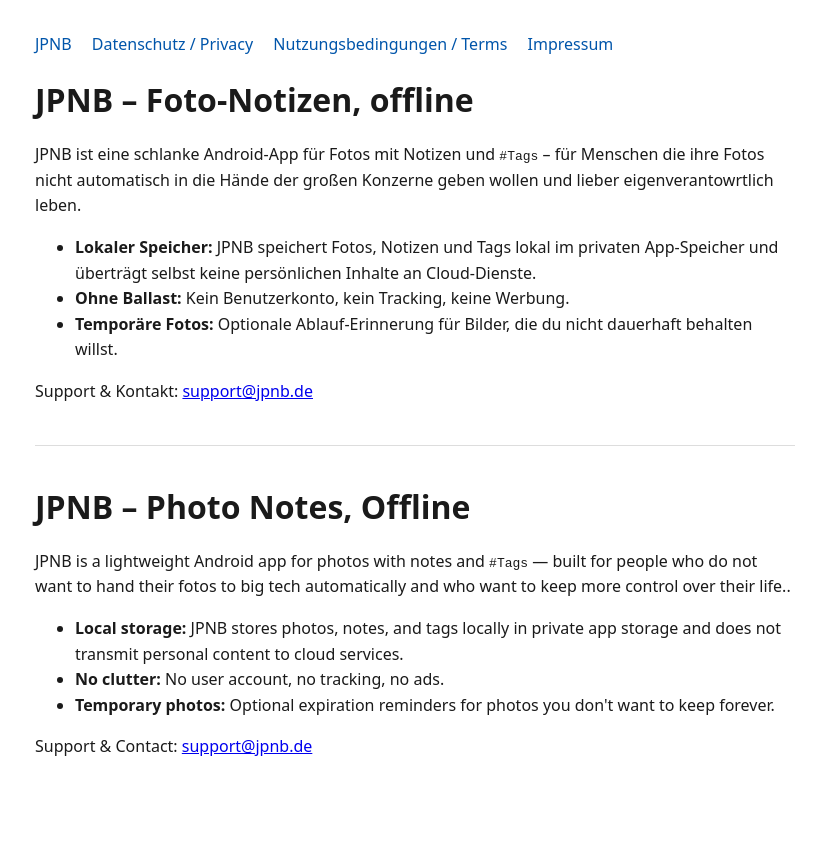
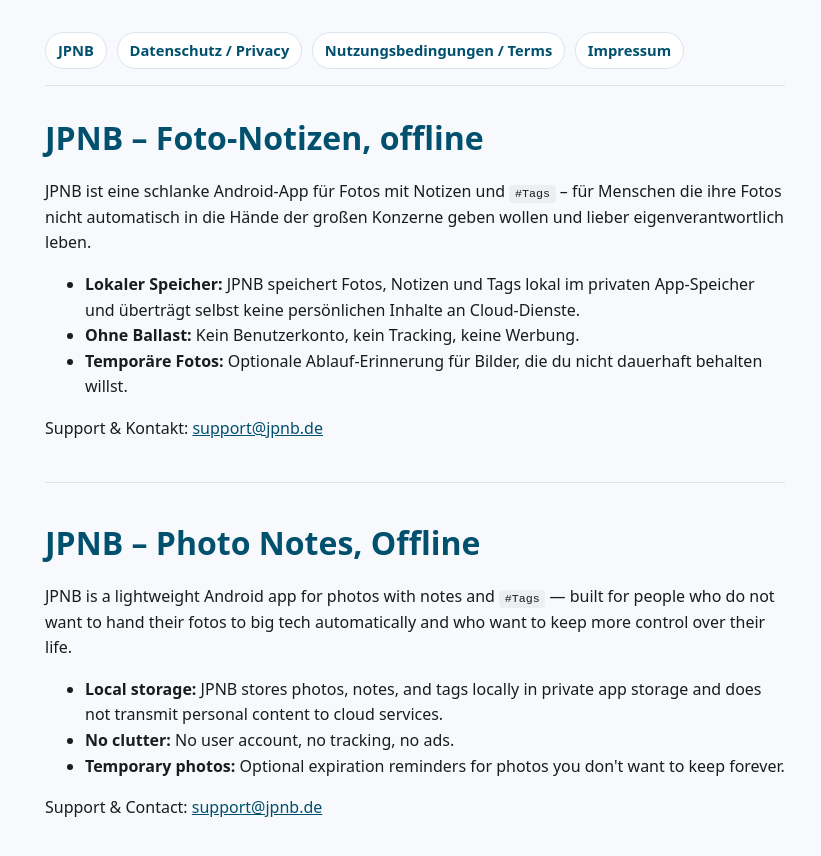
Before and after one commit to acgabs/jpnb-site, a plain HTML site: page index.html in a window 1280 px wide. Shown: the whole page, without its empty margins (225-1046 px from the left). Before the commit the page ends 800 px from the top, so only its background shows below. Drawn offline with Linux system fonts and the light colour scheme.

Commit message:
Apply JPNB theme styling

```diff
--- a/index.html
+++ b/index.html
@@ -4,13 +4,7 @@
   <meta charset="UTF-8">
   <meta name="viewport" content="width=device-width, initial-scale=1.0">
   <title>JPNB – Photo Notes, Offline</title>
-  <style>
-    body { font-family: system-ui, -apple-system, sans-serif; line-height: 1.6; max-width: 760px; margin: 2rem auto; padding: 0 1rem; color: #1a1a1a; }
-    h1, h2 { line-height: 1.3; }
-    hr { margin: 2.5rem 0; border: 0; border-top: 1px solid #ddd; }
-    nav a { margin-right: 1rem; color: #0055aa; text-decoration: none; }
-    nav a:hover { text-decoration: underline; }
-  </style>
+  <link rel="stylesheet" href="style.css">
 </head>
 <body>
   <nav>
@@ -22,7 +16,7 @@
 
   <h1>JPNB – Foto-Notizen, offline</h1>
   <p>
-    JPNB ist eine schlanke Android-App für Fotos mit Notizen und <code>#Tags</code> – für Menschen die ihre Fotos nicht automatisch in die Hände der großen Konzerne geben wollen und lieber eigenverantowrtlich leben.
+    JPNB ist eine schlanke Android-App für Fotos mit Notizen und <code>#Tags</code> – für Menschen die ihre Fotos nicht automatisch in die Hände der großen Konzerne geben wollen und lieber eigenverantwortlich leben.
   </p>
   <ul>
     <li><strong>Lokaler Speicher:</strong> JPNB speichert Fotos, Notizen und Tags lokal im privaten App-Speicher und überträgt selbst keine persönlichen Inhalte an Cloud-Dienste.</li>
@@ -37,7 +31,7 @@
 
   <h1>JPNB – Photo Notes, Offline</h1>
   <p>
-    JPNB is a lightweight Android app for photos with notes and <code>#Tags</code> — built for people who do not want to hand their fotos to big tech automatically and who want to keep more control over their life..
+    JPNB is a lightweight Android app for photos with notes and <code>#Tags</code> — built for people who do not want to hand their fotos to big tech automatically and who want to keep more control over their life.
   </p>
   <ul>
     <li><strong>Local storage:</strong> JPNB stores photos, notes, and tags locally in private app storage and does not transmit personal content to cloud services.</li>
--- /dev/null
+++ b/style.css
@@ -0,0 +1,94 @@
+:root {
+  --bg: #F7F9FD;
+  --surface: #FFFFFF;
+  --surface-alt: #ECEEF1;
+  --text: #191C1F;
+  --text-muted: #40484E;
+  --primary: #00506E;
+  --primary-soft: #CFEAFD;
+  --border: #DBE4EB;
+}
+
+@media (prefers-color-scheme: dark) {
+  :root {
+    --bg: #101416;
+    --surface: #1D2023;
+    --surface-alt: #272A2D;
+    --text: #E0E3E6;
+    --text-muted: #BFC8CF;
+    --primary: #87CFF9;
+    --primary-soft: #005C7D;
+    --border: #40484E;
+  }
+}
+
+* {
+  box-sizing: border-box;
+}
+
+body {
+  font-family: system-ui, -apple-system, BlinkMacSystemFont, "Segoe UI", sans-serif;
+  line-height: 1.6;
+  max-width: 780px;
+  margin: 0 auto;
+  padding: 2rem 1.25rem 3rem;
+  background-color: var(--bg);
+  color: var(--text);
+}
+
+nav {
+  display: flex;
+  flex-wrap: wrap;
+  gap: 0.6rem;
+  margin-bottom: 2rem;
+  padding-bottom: 1rem;
+  border-bottom: 1px solid var(--border);
+}
+
+nav a {
+  color: var(--primary);
+  text-decoration: none;
+  font-weight: 600;
+  padding: 0.35rem 0.75rem;
+  border-radius: 999px;
+  background-color: var(--surface);
+  border: 1px solid var(--border);
+  font-size: 0.92rem;
+}
+
+nav a:hover {
+  background-color: var(--primary-soft);
+}
+
+h1 {
+  line-height: 1.25;
+  color: var(--primary);
+  margin-top: 0.5rem;
+}
+
+h2 {
+  line-height: 1.3;
+  margin-top: 1.75rem;
+  font-size: 1.15rem;
+}
+
+p, li {
+  color: var(--text);
+}
+
+a {
+  color: var(--primary);
+}
+
+code {
+  background-color: var(--surface-alt);
+  padding: 0.12rem 0.35rem;
+  border-radius: 4px;
+  font-size: 0.9em;
+}
+
+hr {
+  margin: 2.5rem 0;
+  border: 0;
+  border-top: 1px solid var(--border);
+}
```
Also changed, not shown: impressum.html (+1 -6 lines), privacy.html (+1 -7 lines), terms.html (+1 -7 lines).
